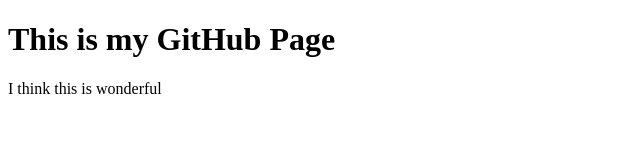
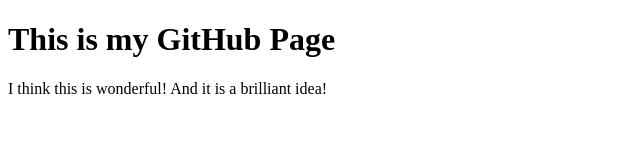
Before and after one commit to Feka-T/feka-t.github.io, a plain HTML site: page index.html in a window 1280 px wide. Shown: the whole page, without its empty margins (0-640 px from the left). Drawn offline with Linux system fonts and the light colour scheme.

Commit message:
updated page

```diff
--- a/index.html
+++ b/index.html
@@ -7,6 +7,6 @@
   </head>
   <body>
     <h1>This is my GitHub Page</h1>
-    <p>I think this is wonderful</p>
+    <p>I think this is wonderful! And it is a brilliant idea!</p>
   </body>
 </html>
```
